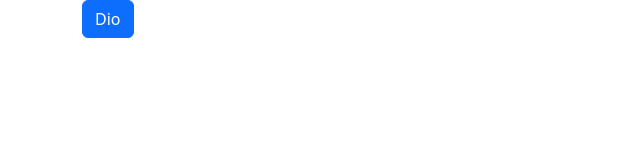
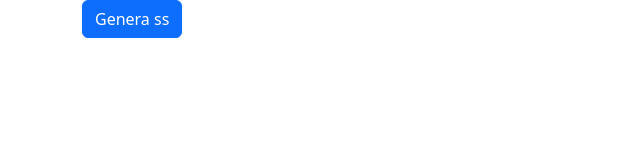
Before and after one commit to LucaSk-x/js-jsnacks-blocco-3, a plain HTML site: page Snake2/index.html in a window 1280 px wide. Shown: the whole page, without its empty margins (0-640 px from the left). Drawn offline with nearby package versions, Linux system fonts and the light colour scheme.

Commit message:
completed

```diff
--- a/Snake2/index.html
+++ b/Snake2/index.html
@@ -10,7 +10,7 @@
 </head>
 <body>
     <div class="container">
-        <div id="btn" class="btn btn-primary">Dio</div>
+        <div id="btn" class="btn btn-primary">Genera ss</div>
     </div>
 
     <script src="app.js"></script>
```
